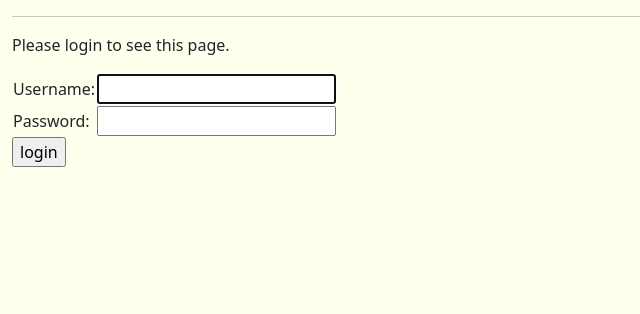
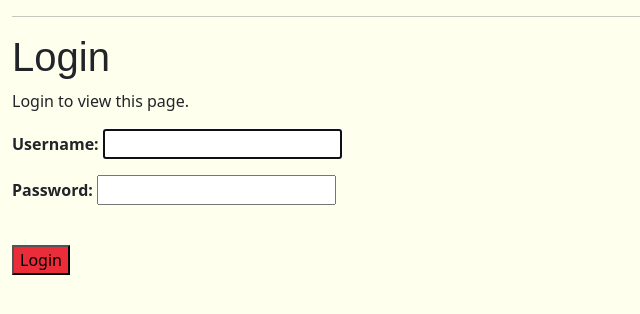
Before and after one commit to ParadigmMango2/CS3300, a Django app: a page that uses goteach/goteach_app/templates/base_template.html in a window 1280 px wide. Shown: the part 94-408 px from the top of the page, without its empty margins (0-640 px from the left). Run offline with Django 4.2, Linux system fonts and the light colour scheme; some libraries are stand-ins or nearby versions; some web fonts are replaced.

Commit message:
Finished login imlementation

```diff
--- a/goteach/goteach_app/templates/base_template.html
+++ b/goteach/goteach_app/templates/base_template.html
@@ -38,10 +38,10 @@
               <a class="nav-link" href="{% url 'class_list' %}">Class List</a>
               <a class="nav-link" href="#">Menu 3</a>
               {% if user.is_authenticated %}
-                {% comment %}<a class="nav-link" href="{% url 'logout' %}?next={{ request.path }}">Logout {{user}}</a> {% endcomment %}
-                <a class="nav-link" href="#">Logout {{user}}</a>
+                <a class="nav-link" href="{% url 'logout' %}?next={{ request.path }}">Logout {{user}}</a>
+                {% comment %}<a class="nav-link" href="#">Logout {{user}}</a>{% endcomment %}
               {% else %}
-                <a class="nav-link" href="#">Login</a>
+                <a class="nav-link" href="{% url 'login' %}">Login</a>
               {% endif %}
             </div>
           </div>
--- a/goteach/goteach_app/templates/registration/login.html
+++ b/goteach/goteach_app/templates/registration/login.html
@@ -3,33 +3,33 @@
 
 {% block content %}
 
+  <h1>Login</h1>
+
   {% if form.errors %}
-    <p>Your username and password didn't match. Please try again.</p>
+    <p>Your username and/or password didn't match.</p>
   {% endif %}
 
   {% if next %}
     {% if user.is_authenticated %}
-      <p>Your account doesn't have access to this page. To proceed,
-      please login with an account that has access.</p>
+      <p>Your account don't have access to this page. Try using another account.</p>
     {% else %}
-      <p>Please login to see this page.</p>
+      <p>Login to view this page.</p>
     {% endif %}
   {% endif %}
 
   <form method="post" action="{% url 'login' %}">
     {% csrf_token %}
-    <table>
-      <tr>
-        <td>{{ form.username.label_tag }}</td>
-        <td>{{ form.username }}</td>
-      </tr>
-      <tr>
-        <td>{{ form.password.label_tag }}</td>
-        <td>{{ form.password }}</td>
-      </tr>
-    </table>
-    <input type="submit" value="login">
-    <input type="hidden" name="next" value="{{ next }}">
+    <p>
+	  <b>{{ form.username.label_tag }}</b>
+	  {{ form.username }}
+    </p>
+    <p>
+	  <b>{{ form.password.label_tag }}</b>
+	  {{ form.password }}
+    </p>
+	<br>
+    <button type="submit" value="login">Login</button>
+	<input type="hidden" name="next" value="{{ next }}">
   </form>
 
   {% comment %}
--- a/goteach/goteach_project/settings.py
+++ b/goteach/goteach_project/settings.py
@@ -132,3 +132,5 @@ STATICFILES_DIRS = [
 DEFAULT_AUTO_FIELD = 'django.db.models.BigAutoField'
 
 DATE_INPUT_FORMATS = ('%m/%d/%Y')
+
+LOGIN_REDIRECT_URL = '/'
```
